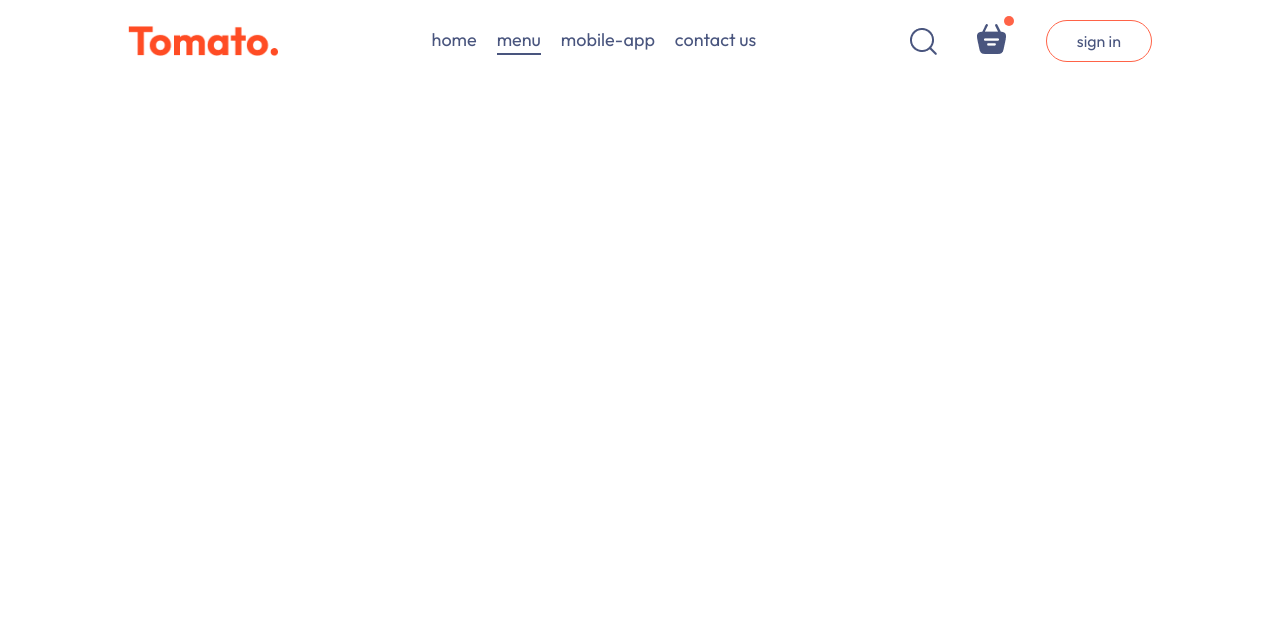
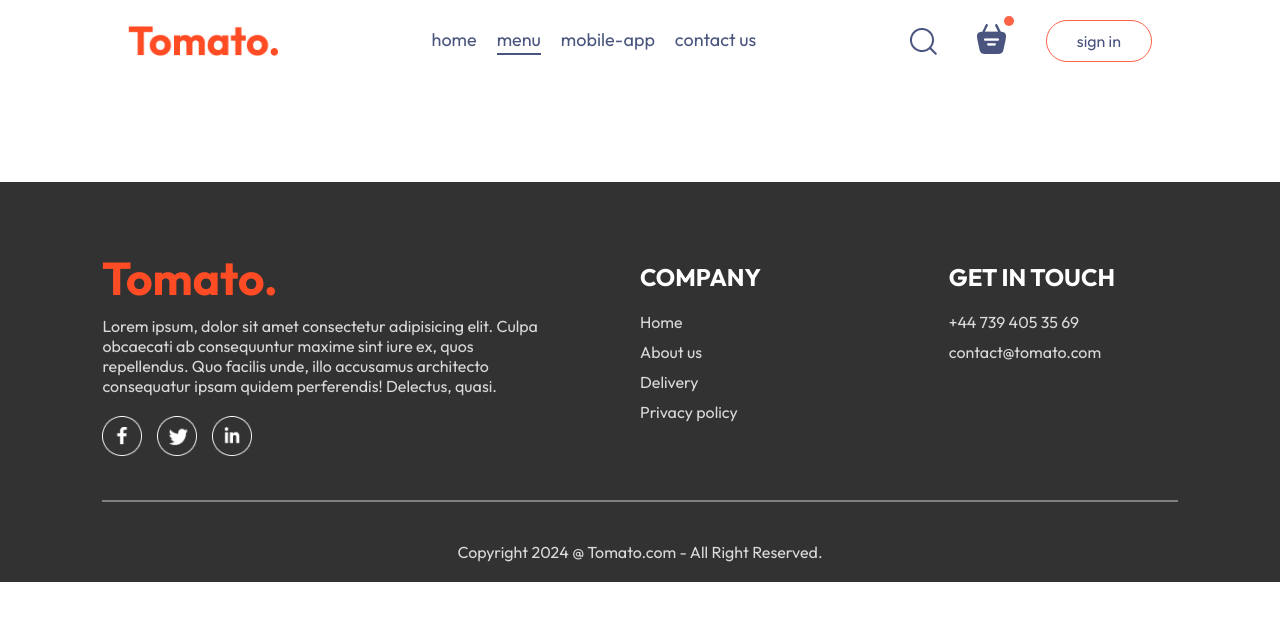
Before and after one commit to JuSp12/food-del, a React (Vite) app in the folder frontend/: page /order in a window 1280 px wide. Shown: the top 620 px of the page. Built offline with nearby package versions, Linux system fonts and the light colour scheme.

Commit message:
Footer completed

```diff
--- a/frontend/src/App.jsx
+++ b/frontend/src/App.jsx
@@ -4,9 +4,11 @@
 import Home from './pages/Home/Home'
 import Cart from './pages/Card/Cart'
 import PlaceOrder from './pages/PlaceOrder/PlaceOrder'
+import Footer from './components/Footer/Footer'
 
 const App = () => {
   return (
+    <>
     <div className='app'>
       <Navbar/>
       <Routes>
@@ -15,6 +17,8 @@
         <Route path='/order' element={<PlaceOrder/>}/>
       </Routes>
     </div>
+   <Footer />
+    </>
   )
 }
 
--- /dev/null
+++ b/frontend/src/components/Footer/Footer.css
@@ -0,0 +1,55 @@
+.footer {
+    color: #d9d9d9;
+    background-color: #323232;
+    display: flex;
+    flex-direction: column;
+    align-items: center;
+    gap: 20px;
+    padding: 20px 8vw;
+    padding-top: 80px;
+    margin-top: 100px;
+
+}
+
+.footer-content {
+    width: 100%;
+    display: grid;
+    grid-template-columns: 2fr 1fr 1fr;
+    gap: 80px;
+
+}
+
+.footer-content-left,
+.footer-content-right,
+.footer-content-center {
+    display: flex;
+    flex-direction: column;
+    align-items: start;
+    gap: 20px;
+}
+
+.footer-content-left li,
+.footer-content-right li,
+.footer-content-center li {
+    list-style: none;
+    margin-bottom: 10px;
+    cursor: pointer;
+}
+
+.footer-content-right h2,
+.footer-content-center h2 {
+    color: white;
+}
+
+.footer-social-icons img {
+    width: 40px;
+    margin-right: 15px;
+}
+
+.footer hr {
+    width: 100%;
+    height: 2px;
+    margin: 20px 0;
+    background-color: grey;
+    border: none;
+}
--- /dev/null
+++ b/frontend/src/components/Footer/Footer.jsx
@@ -0,0 +1,42 @@
+import React from 'react'
+import './Footer.css'
+import { assets } from '../../assets/assets'
+
+const Footer = () => {
+  return (
+    <div className='footer' id='footer'>
+        <div className="footer-content">
+            <div className="footer-content-left">
+                <img src={assets.logo} alt="" />
+                <p>Lorem ipsum, dolor sit amet consectetur adipisicing elit. Culpa obcaecati ab consequuntur maxime sint iure ex, quos repellendus. Quo facilis unde, illo accusamus architecto consequatur ipsam quidem perferendis! Delectus, quasi.</p>
+            <div className="footer-social-icons">
+                <img src={assets.facebook_icon} alt="" />
+                <img src={assets.twitter_icon} alt="" />
+                <img src={assets.linkedin_icon} alt="" />
+            </div>
+            </div>
+            <div className="footer-content-center">
+                <h2>COMPANY</h2>
+                <ul>
+                    <li>Home</li>
+                    <li>About us</li>
+                    <li>Delivery</li>
+                    <li>Privacy policy</li>
+                </ul>
+            </div>
+            <div className="footer-content-right">
+                <h2>GET IN TOUCH</h2>
+                <ul>
+                    <li>+44 739 405 35 69</li>
+                    <li>contact@tomato.com</li>
+                </ul>
+            </div>
+        </div>
+        <hr />
+        <p className='footer-copyright'>Copyright 2024 @ Tomato.com - All Right Reserved.</p>
+
+    </div>
+  )
+}
+
+export default Footer
```
